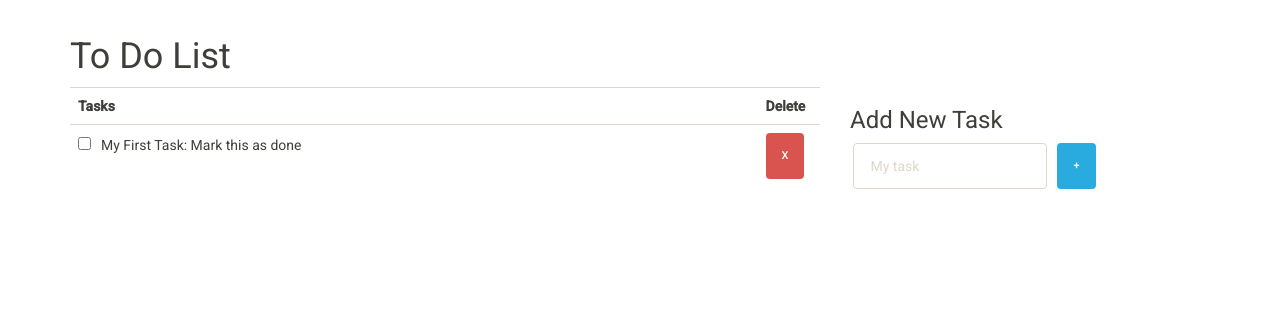
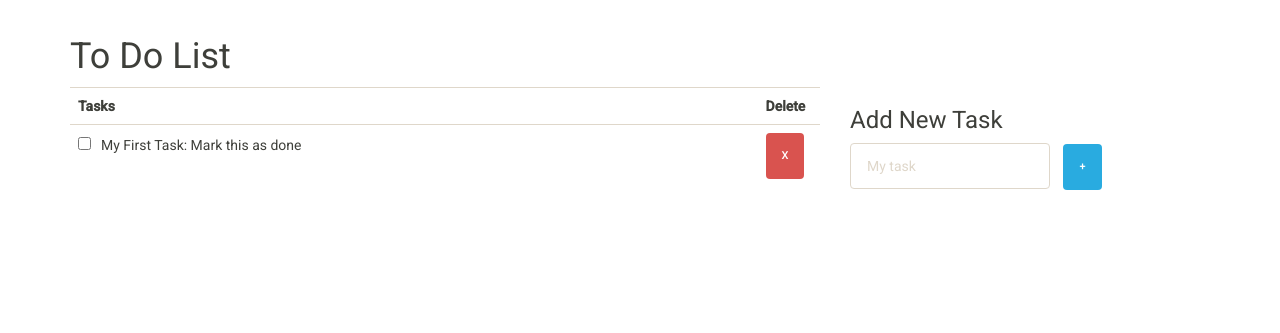
Before and after one commit to richendacodes/4-0todolist, a PHP site: page / in a window 1280 px wide. Shown: the part 63-396 px from the top of the page. Run offline with PHP 8.4, Linux system fonts and the light colour scheme; some libraries are stand-ins or nearby versions.

Commit message:
final homework commit

```diff
--- a/css/style.css
+++ b/css/style.css
@@ -6,8 +6,14 @@ h1 {
   height: 25px;
 }
 
+#newItem {
+  width: 200px;
+  display: inline;
+}
+
 .btn-info {
   margin-left: 10px;
+  display: inline;
 }
 
 .checkbox {
@@ -16,6 +22,7 @@ h1 {
 
 .strikeout:checked + span {
   text-decoration: line-through;
+  color: #DDD;
 }
 .strikeout {
   text-decoration: line-through;
--- a/index.html
+++ b/index.html
@@ -57,16 +57,10 @@
       </div>
       <div class="col-md-4">
         <h3>Add New Task</h3>
-        <table>
-          <tr>
-            <td>&nbsp;
-            </td>
-            <td><input type="text" class="form-control" id="newItem" placeholder="My task">
-            </td>
-            <td><button class="btn btn-info" id="btnMake" >+</button>
-            </td>
-          </tr>
-        </table>
+        <form>
+          <input type="text" class="form-control" id="newItem" placeholder="My task">
+          <button class="btn btn-info" id="btnMake" type="submit">+</button>
+        </form>
       </div>
     </div>
     <div class="row">
```
